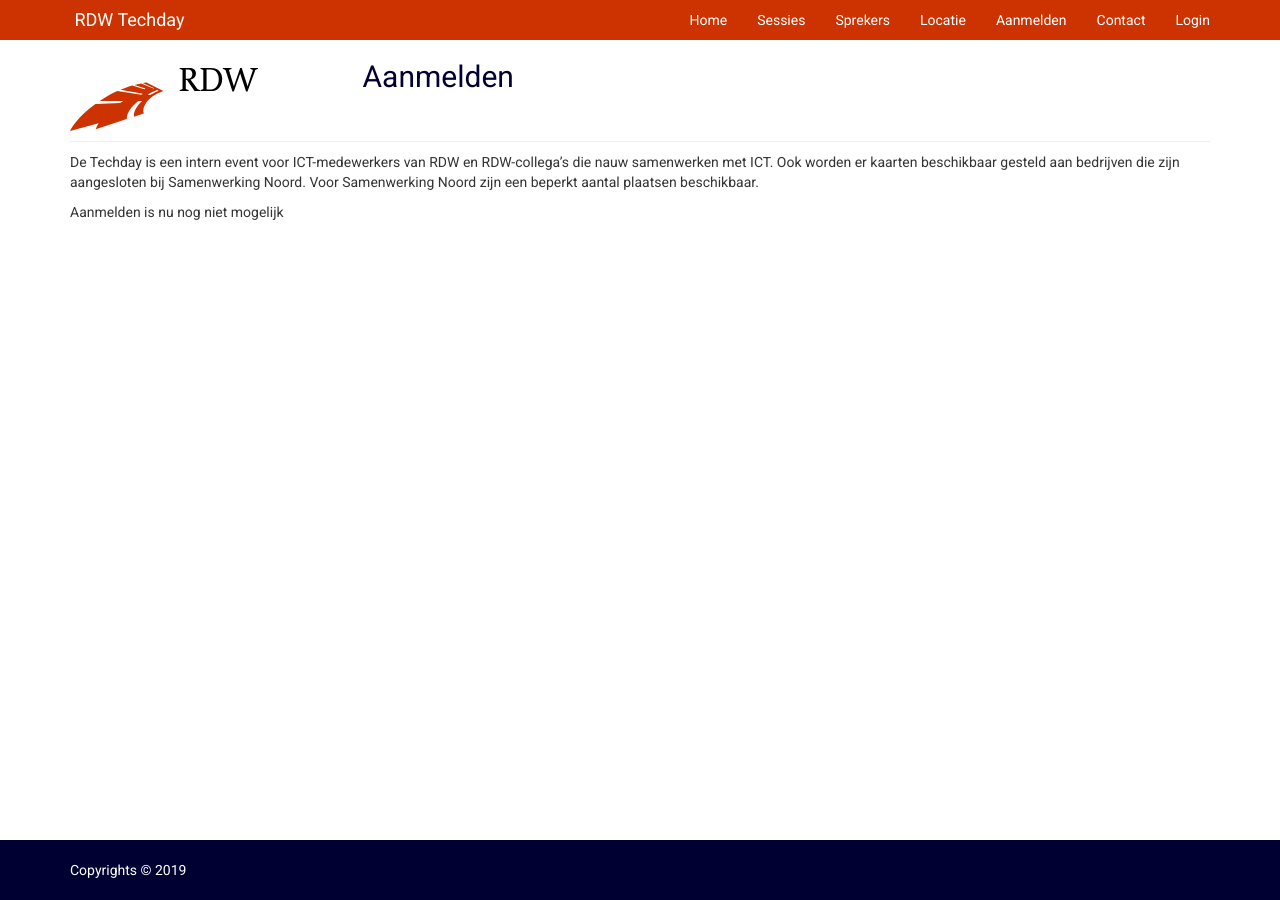
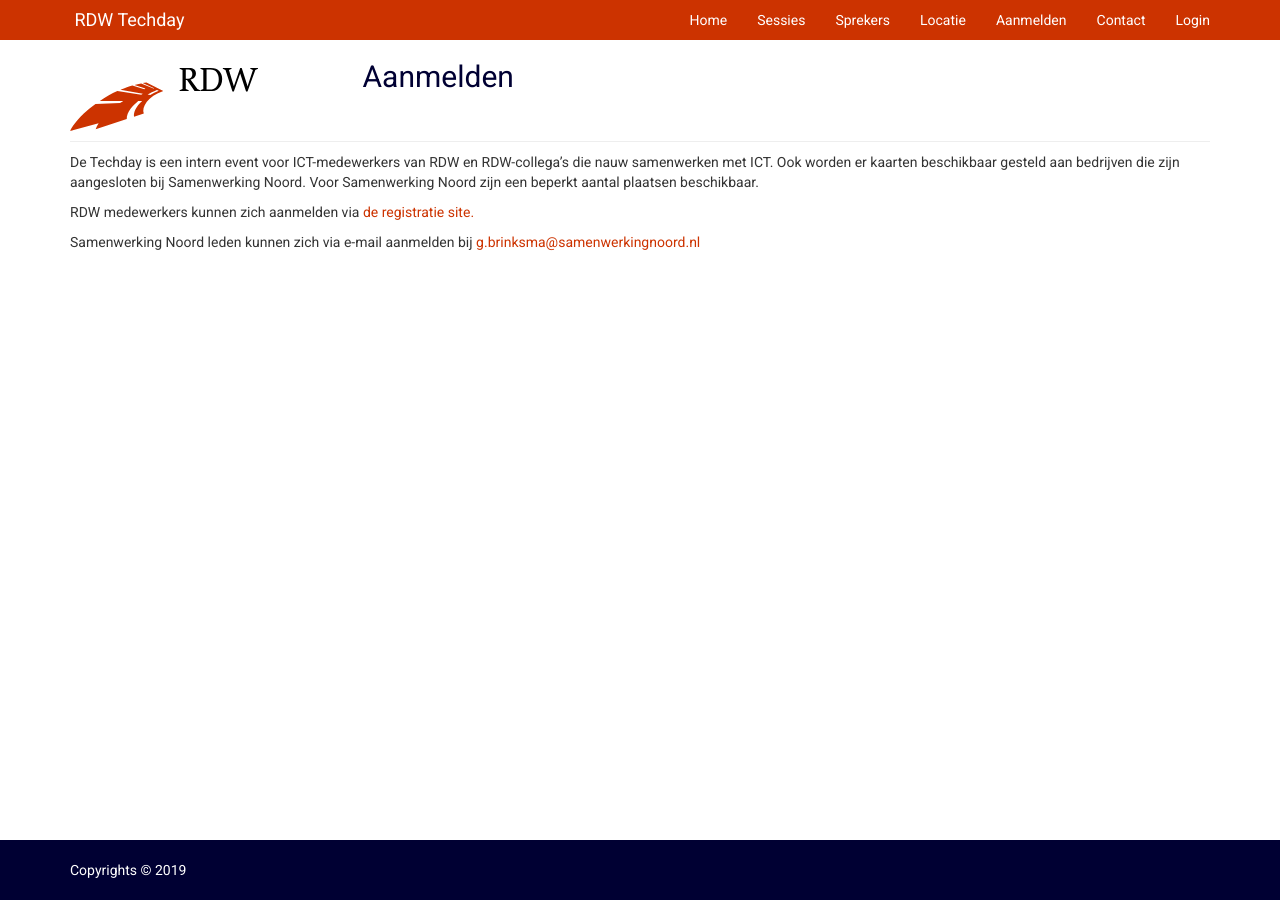
Before and after one commit to rdwtechday/rdwtechday2019, a Jekyll site: the page built from aanmelden.md, in a window 1280 px wide. Built offline with Jekyll 4.4.1, drawn with Linux system fonts in a browser that asks for light colours; nearby versions of some CDN libraries; comment, search, counter and statistics services are not loaded.

```diff
--- a/_includes/nav.html
+++ b/_includes/nav.html
@@ -17,7 +17,7 @@
                     <li><a href="{{ my_page.url | relative_url }}">{{ my_page.title | escape }}</a></li>
                 {% endif %}
                 {% endfor %}
-                <li><a href="https://registration.rdwtechday.nl/Account/Login">Login</a></li>
+                <li><a href="https://rdwtechdayweb-o.azurewebsites.net/Account/Login">Login</a></li>
             </ul>
         </div>
     </div>
--- a/aanmelden.md
+++ b/aanmelden.md
@@ -6,4 +6,8 @@ order: 5
 ---
 De Techday is een intern event voor ICT-medewerkers van RDW en RDW-collega’s die nauw samenwerken met ICT. Ook worden er kaarten beschikbaar gesteld aan bedrijven die zijn aangesloten bij Samenwerking Noord. Voor Samenwerking Noord zijn een beperkt aantal plaatsen beschikbaar.
 
-Aanmelden is nu nog niet mogelijk
+RDW medewerkers kunnen zich aanmelden via
+[de registratie site.](https://rdwtechdayweb-o.azurewebsites.net/Account/Register)
+
+Samenwerking Noord leden kunnen zich via e-mail aanmelden bij
+<mailto:g.brinksma@samenwerkingnoord.nl>
```
Also changed, not shown: 2 other files.
